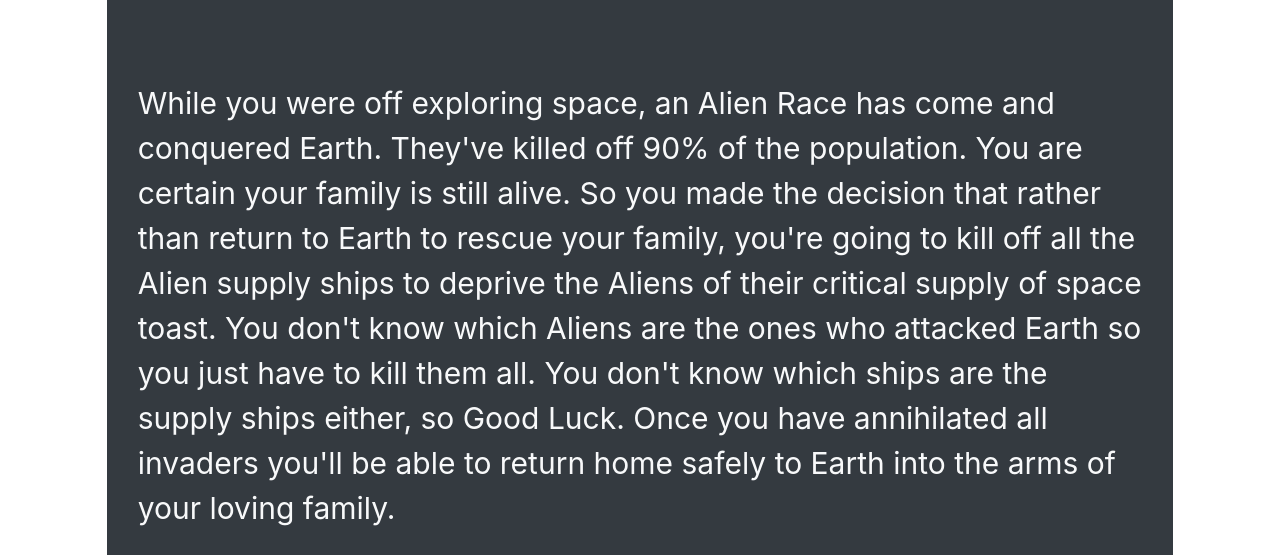
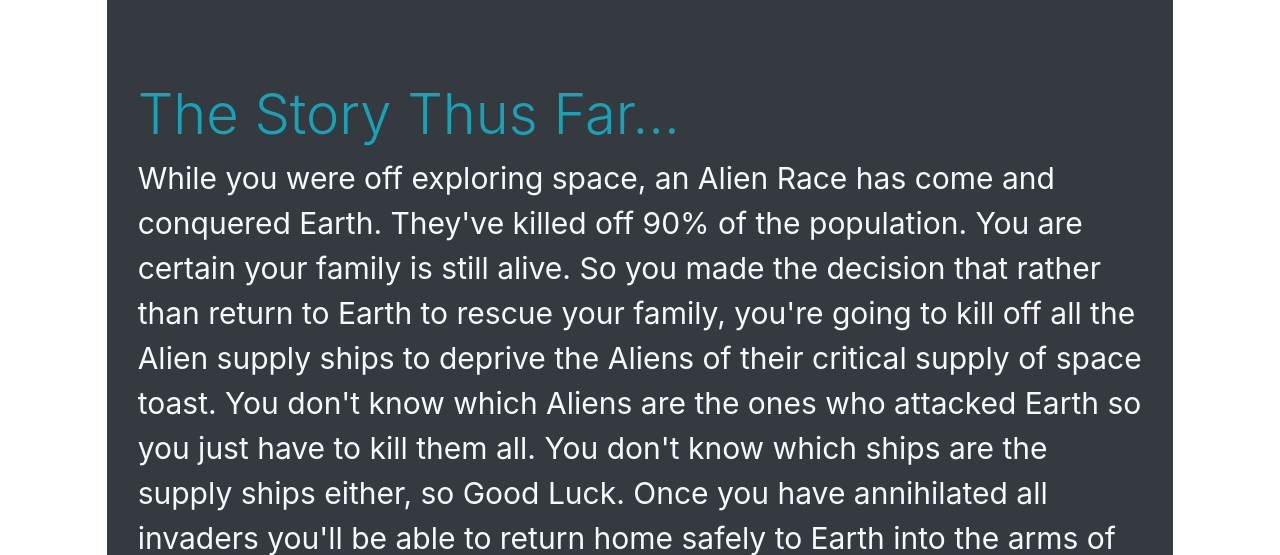
Before and after one commit to JonathanBallard/Coding_Dojo_Projects_Vae_Vivorum, a Flask app: page / in a window 1280 px wide. Shown: the part 611-1166 px from the top of the page. Run offline with Flask 2, Linux system fonts and the light colour scheme; some libraries are stand-ins or nearby versions.

Commit message:
added title to story

```diff
--- a/templates/index.html
+++ b/templates/index.html
@@ -127,6 +127,7 @@
     </div>
 
     <div class="container storyBar bg-dark text-light col-xl-12 mt-5 p-3">
+        <h3 class="display-4 text-info">The Story Thus Far...</h3>
         <p class="storyText">While you were off exploring space, an Alien Race has come and conquered Earth. They've killed off 90% of the population. You are certain your family is still alive. So you made the decision that rather than return to Earth to rescue your family, you're going to kill off all the Alien supply ships to deprive the Aliens of their critical supply of space toast. You don't know which Aliens are the ones who attacked Earth so you just have to kill them all. You don't know which ships are the supply ships either, so Good Luck. Once you have annihilated all invaders you'll be able to return home safely to Earth into the arms of your loving family.</p>
     </div>
 
```
